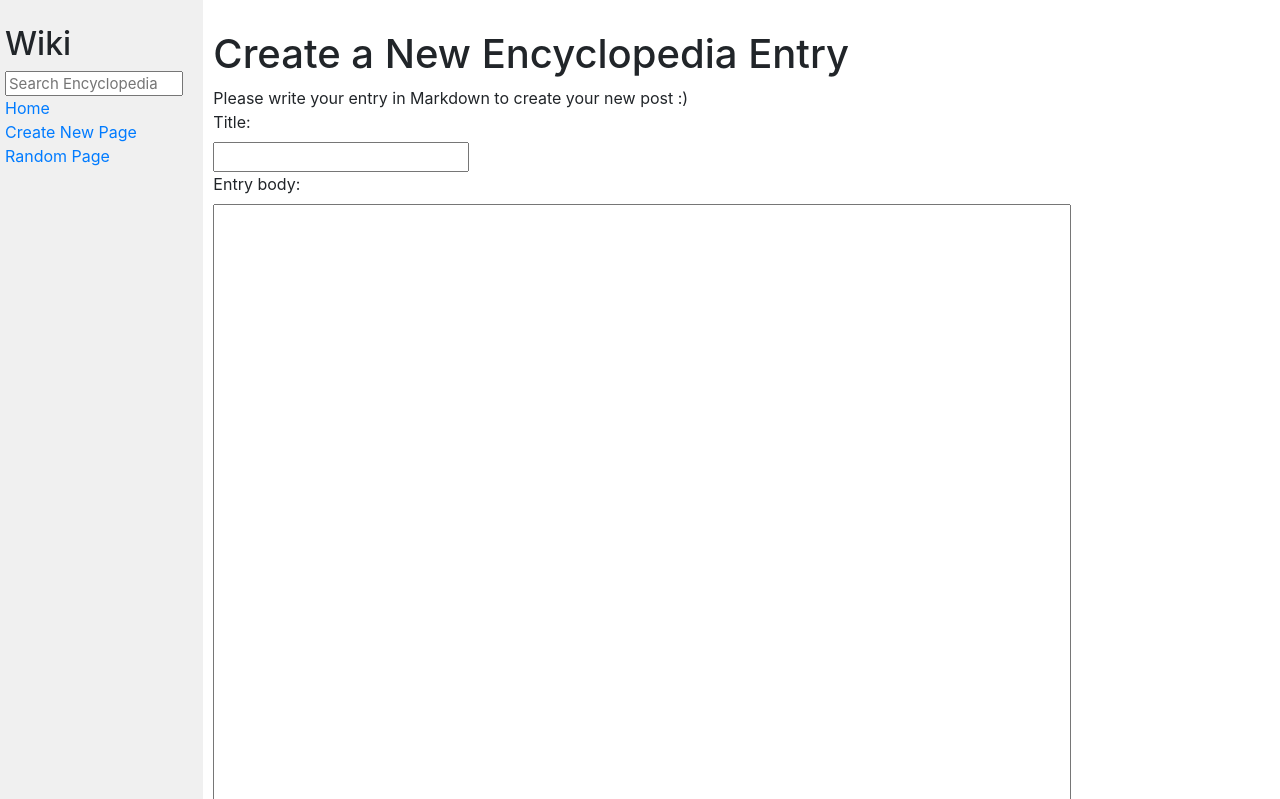
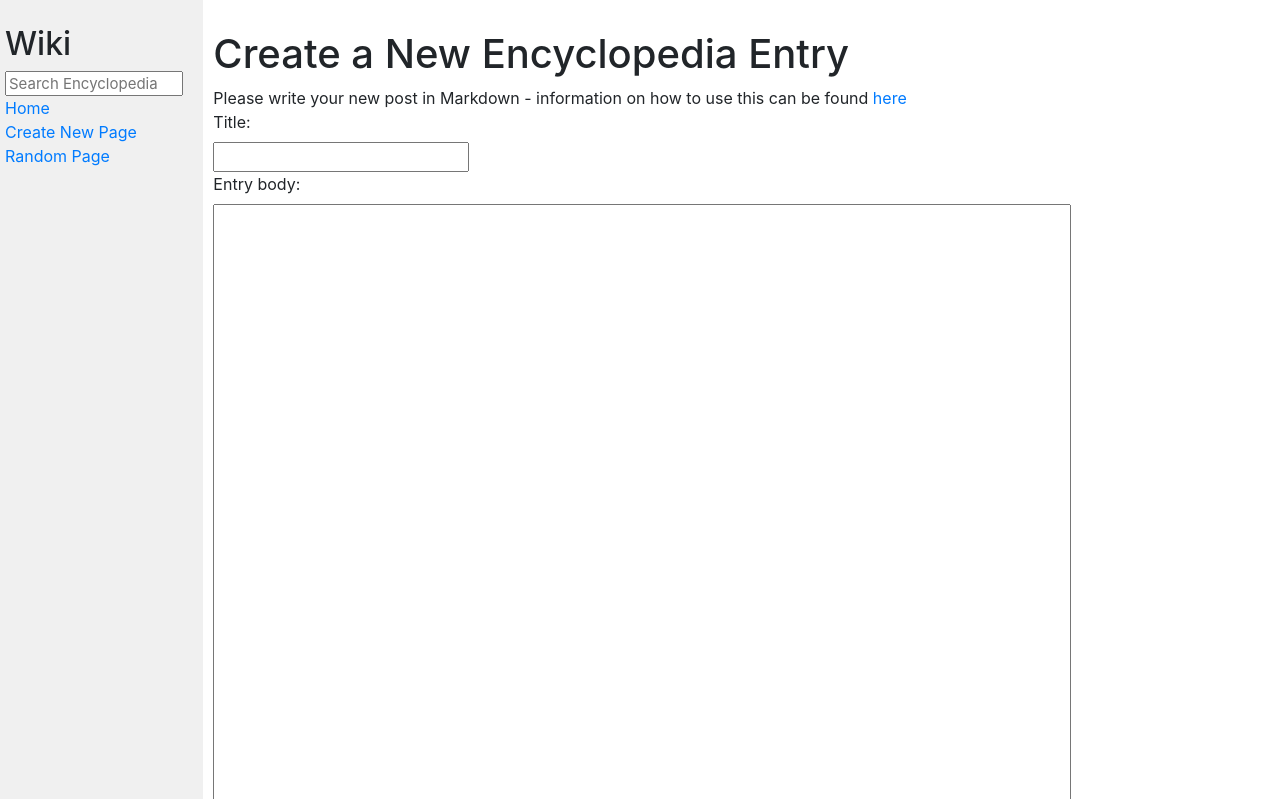
Before and after one commit to OliviaU-B/wiki, a Django app: page /create-entry in a window 1280 px wide. Shown: the top 799 px of the page. Run offline with Django 3.2, Linux system fonts and the light colour scheme; some libraries are stand-ins or nearby versions.

Commit message:
Add link to Markdown information

```diff
--- a/encyclopedia/templates/encyclopedia/create_entry.html
+++ b/encyclopedia/templates/encyclopedia/create_entry.html
@@ -6,7 +6,7 @@
 
 {% block body %}
 <h1>Create a New Encyclopedia Entry</h1>
-<span>Please write your entry in Markdown to create your new post :)</span>
+<span>Please write your new post in Markdown - information on how to use this can be found <a href="https://docs.github.com/en/github/writing-on-github/basic-writing-and-formatting-syntax">here</a></span>
 <form action="{% url 'create_entry' %}" method="POST">
     {% csrf_token %}
     <label for="title">Title:</label><br/>
```
